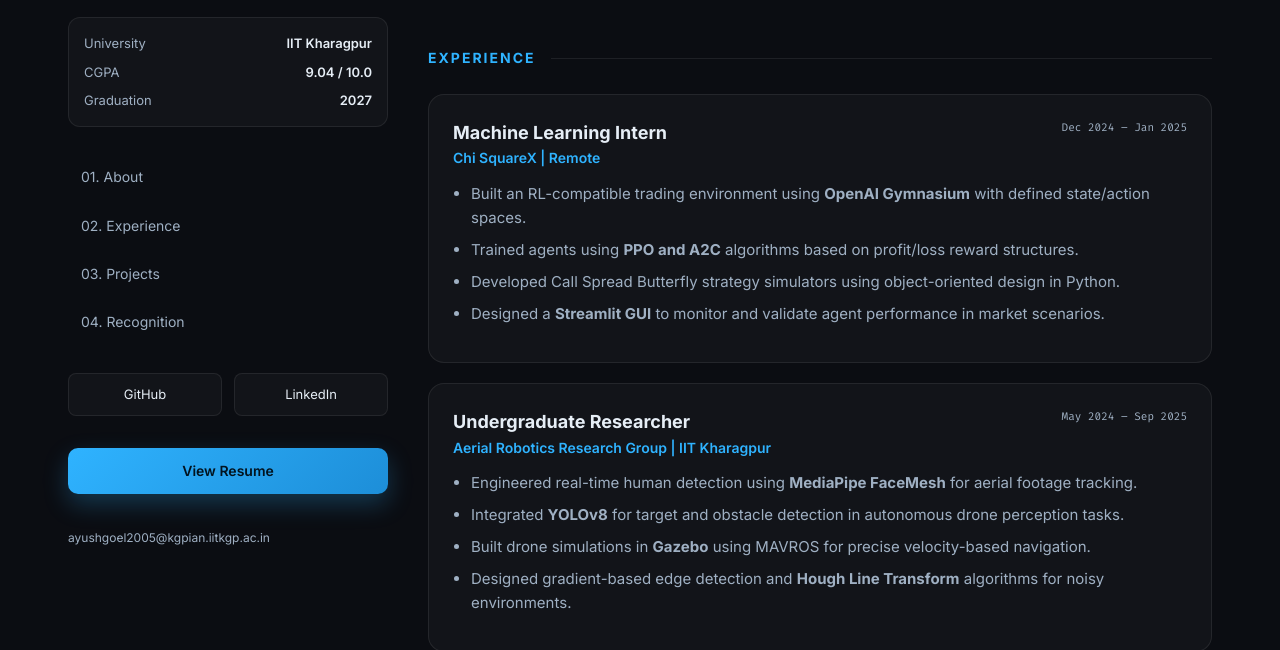
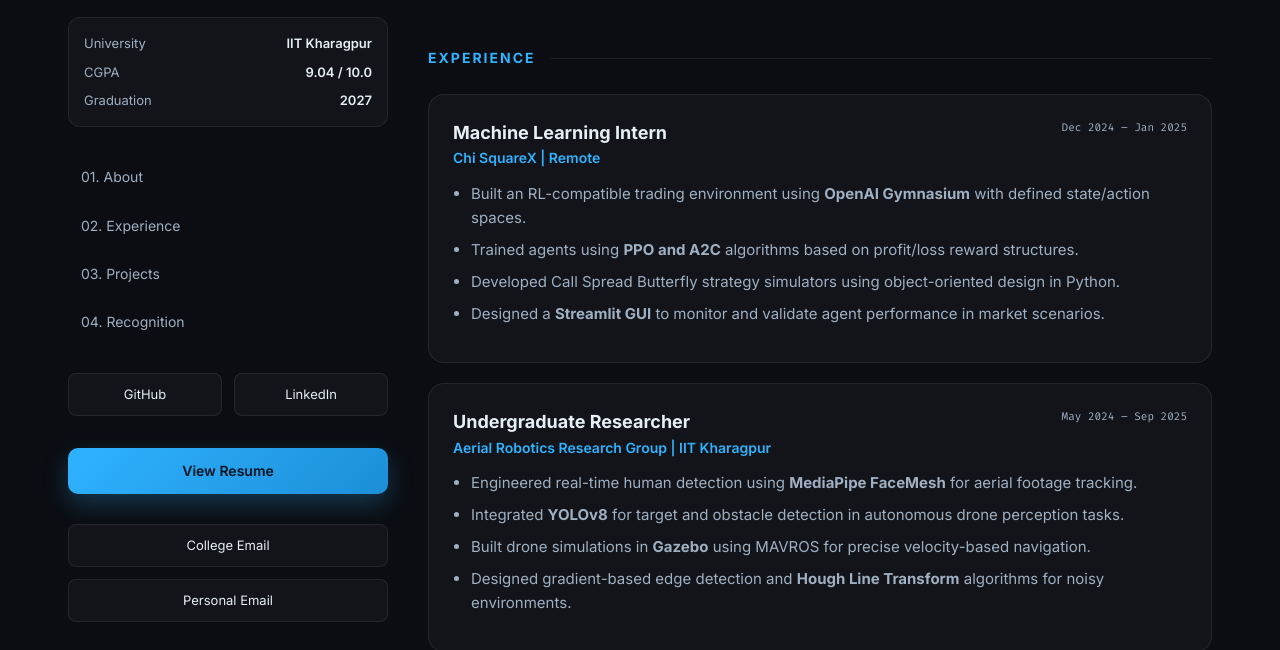
Before and after one commit to ayushgoel001/ayushgoel001.github.io, a plain HTML site: page index.html in a window 1280 px wide. Shown: the part 316-966 px from the top of the page. Drawn offline with Linux system fonts and the light colour scheme.

Commit message:
Update index.html

```diff
--- a/index.html
+++ b/index.html
@@ -235,7 +235,7 @@ margin-top: 40px;
 <aside class="left">
 
 <div class="avatar">
-  <img src="assets/photo.jpg" alt="Ayush Goel" onerror="this.src='https://via.placeholder.com/180x180?text=AG'">
+<img src="assets/photo.jpg" alt="Ayush Goel" onerror="this.src='https://via.placeholder.com/180x180?text=AG'">
 </div>
 
 <div class="identity">
@@ -263,12 +263,15 @@ margin-top: 40px;
 
 <a href="assets/Ayush_Goel_Resume.pdf" class="resume-btn" target="_blank">View Resume</a>
 
-<div style="margin-top: 10px;">
-<a href="mailto:ayushgoel2005@kgpian.iitkgp.ac.in"
-style="font-size: 12px; color: var(--muted); text-decoration: none; word-break: break-all;">
-ayushgoel2005@kgpian.iitkgp.ac.in
-</a>
+<div class="social-links" style="margin-top: 10px; flex-direction: column;">
+  <a href="mailto:ayushgoel2005@kgpian.iitkgp.ac.in" class="social-btn" title="College Email">
+    College Email
+  </a>
+  <a href="mailto:ayushgoel.personal@gmail.com" class="social-btn" title="Personal Email">
+    Personal Email
+  </a>
 </div>
+
 </aside>
 
 <main class="main">
```
